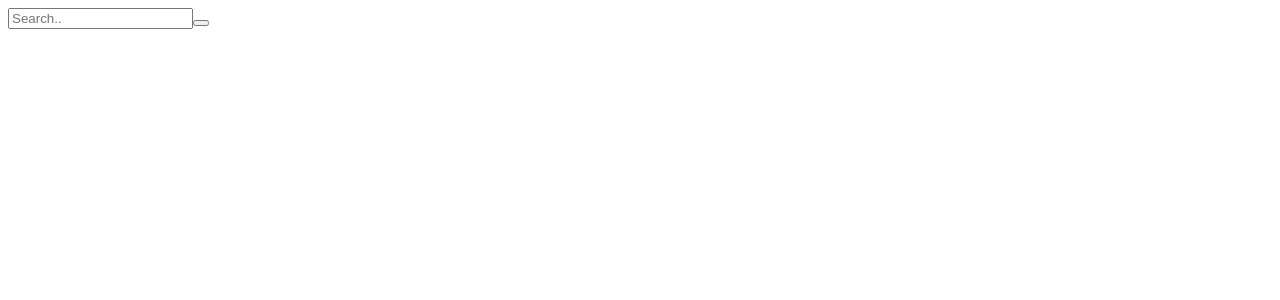
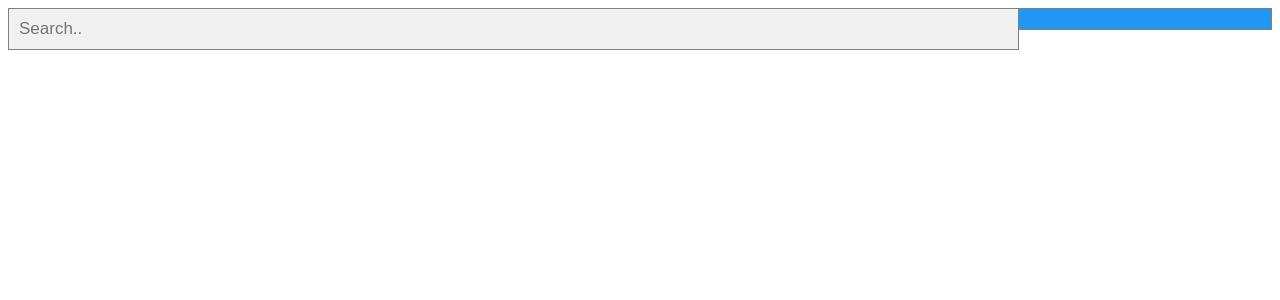
Before and after one commit to sngina/Github, an Angular app: page / in a window 1280 px wide. Shown: the top 300 px of the page. Built offline with nearby package versions, Linux system fonts and the light colour scheme.

Commit message:
add style

```diff
--- a/src/app/app.component.css
+++ b/src/app/app.component.css
@@ -1,3 +1,37 @@
-*{
+* {
     box-sizing: border-box;
-}
+  }
+
+  /* Style the search field */
+  form.example input[type=text] {
+    padding: 10px;
+    font-size: 17px;
+    border: 1px solid grey;
+    float: left;
+    width: 80%;
+    background: #f1f1f1;
+  }
+
+  /* Style the submit button */
+  form.example button {
+    float: left;
+    width: 20%;
+    padding: 10px;
+    background: #2196F3;
+    color: white;
+    font-size: 17px;
+    border: 1px solid grey;
+    border-left: none; /* Prevent double borders */
+    cursor: pointer;
+  }
+
+  form.example button:hover {
+    background: #0b7dda;
+  }
+
+  /* Clear floats */
+  form.example::after {
+    content: "";
+    clear: both;
+    display: table;
+  }
```
